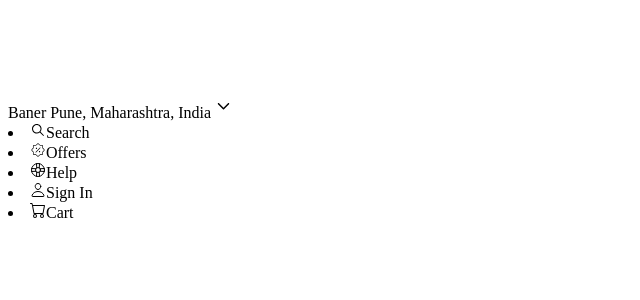
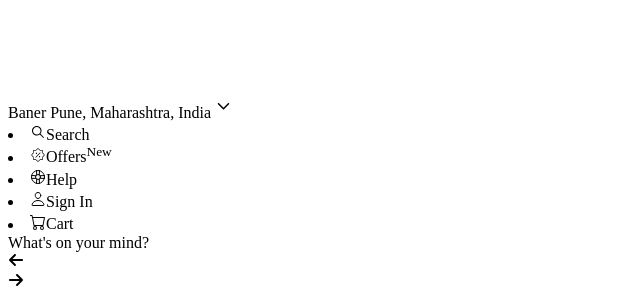
Before and after one commit to Shubham-Patel07/Shubham-Patel---Frontend-Developer, a React (Create React App) app: page / in a window 1280 px wide. Shown: the part 2079-2379 px from the top of the page, without its empty margins (0-640 px from the left). Before the commit the page ends 2309 px from the top, so only its background shows below. Built offline with nearby package versions, Linux system fonts and the light colour scheme; the HTML template or start-up script is replaced by a standard one.

Commit message:
Updated: Navbar and created component category

```diff
--- a/src/App.jsx
+++ b/src/App.jsx
@@ -1,10 +1,12 @@
+import Category from "./components/Category"
 import Header from "./components/Header"
 
 function App() {
   return (
     <>
     <Header />
-   </>
+    <Category />
+    </>
   );
 }
 
--- /dev/null
+++ b/src/components/Category.jsx
@@ -0,0 +1,23 @@
+import React from 'react'
+
+//import icons
+import { FaArrowRight, FaArrowLeft } from "react-icons/fa6";
+
+export default function Category() {
+
+
+  return (
+    <>
+    <div className='max-w-[1200px] border border-red-500 mx-auto'>
+        <div className='flex my-3 items-center justify-between border border-blue-500'>
+            <div className='text-[20px] font-bold'>What's on your mind? </div>
+            <div className='flex border border-blue-500'>
+                <div className='cursor-pointer flex items-center justify-center w-[30px] h-[30px] bg-[#02060c26] rounded-full mx-2'><FaArrowLeft /></div>
+                <div className='cursor-pointer flex items-center justify-center w-[30px] h-[30px] bg-[#02060c26] rounded-full mx-2'><FaArrowRight /></div>
+            </div>
+        </div>
+
+    </div>
+    </>
+  )
+}
--- a/src/components/Header.jsx
+++ b/src/components/Header.jsx
@@ -31,7 +31,8 @@ export default function Header() {
     },
     {
       icon: <CiDiscount1 />,
-      name: "Offers"
+      name: "Offers",
+      sup: "New"
     },
     {
       icon: <IoHelpBuoyOutline />,
@@ -76,6 +77,7 @@ export default function Header() {
                   return<li key={index} className='cursor-pointer flex hover:text-[#ff5200] items-center gap-2'>
                     {link.icon}
                     {link.name}
+                    <sup>{link.sup}</sup>
                   </li>
                 }
               )
```
Also changed, not shown: 1 other file (tests, documents, lock files or other folders).
